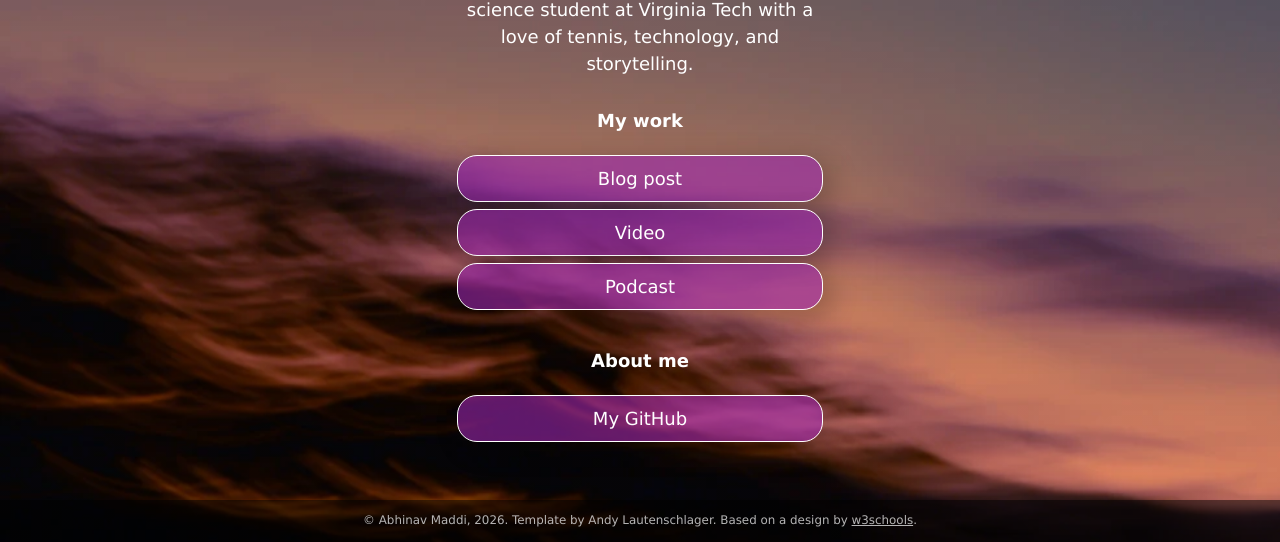
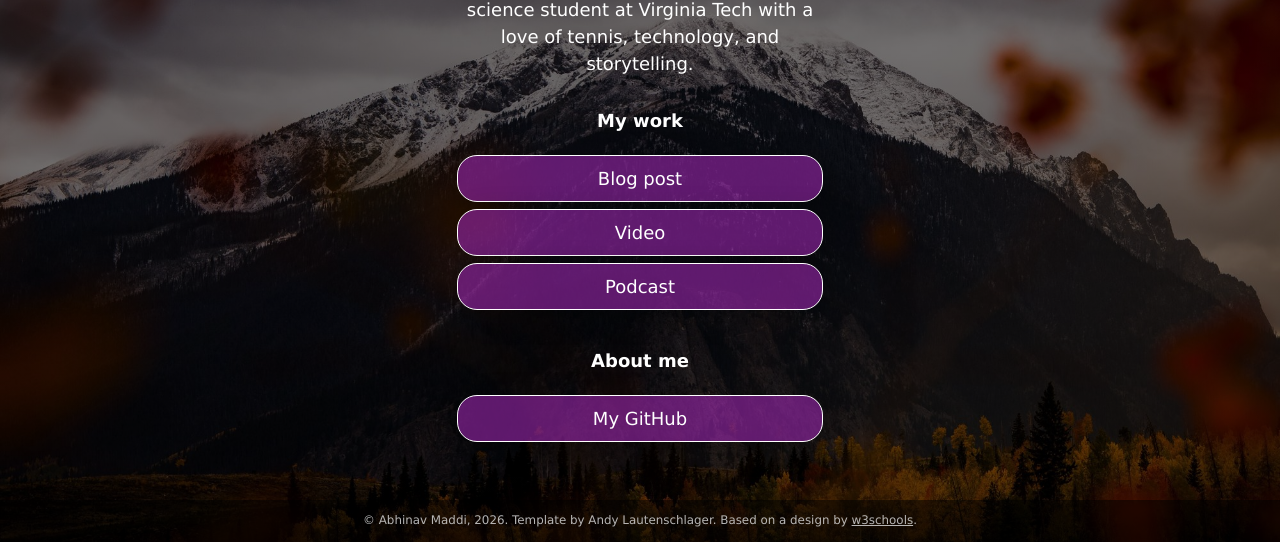
Before and after one commit to abhinavmaddi/abhinavmaddi.github.io, a plain HTML site: page index.html in a window 1280 px wide. Shown: the part 258-800 px from the top of the page. Drawn offline with Linux system fonts and the light colour scheme.

Commit message:
Set autumn mountain photo as portfolio background

```diff
--- a/css/style.css
+++ b/css/style.css
@@ -24,9 +24,9 @@ html {
 body {
     margin: 0;
     min-height: 100%;
-    /* The image used for the site background. Try changing skyscape.jpg to stars.jpg. Put a replacement photo in the images folder and, in line 21 below, replace skyscape.jpg with yourbackgroundfilename.jpg */
-    /* The linear gradient darkens the image, like putting a sunglasses lens on top of it. If you want to darken the image even more, change 0.1 (both times) to 0.3 or higher */
-    background: linear-gradient(rgba(0, 0, 0, 0.1), rgba(0, 0, 0, 0.1)), url(../images/skyscape.jpg);
+    /* Darken the decorative photo to keep white text readable. */
+    background: linear-gradient(rgba(0, 0, 0, 0.55), rgba(0, 0, 0, 0.55)), url(../images/autumn-mountain.jpg);
+    background-color: #25282a;
     /* Prevents the browser from repeating or "tiling" the background image */
     background-repeat: no-repeat;
     background-position: center;
```
